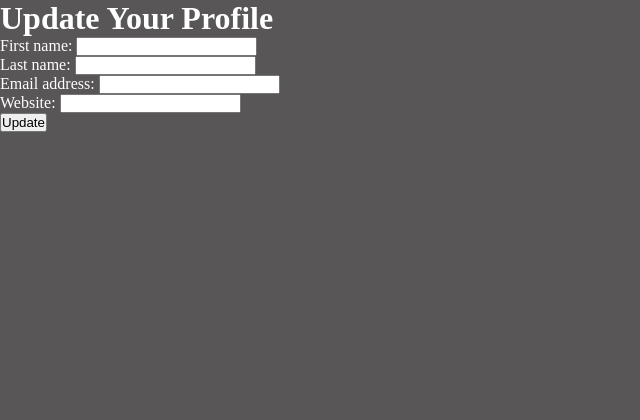
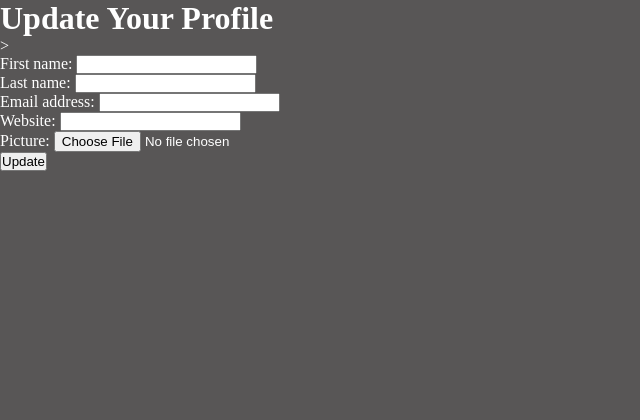
Before and after one commit to social-music/social-music, a Django app: page /rango/update-profile/ in a window 1280 px wide. Shown: the top 420 px of the page, without its empty margins (0-640 px from the left). Run offline with Django 3.2, Linux system fonts and the light colour scheme; a user stored in the database is signed in; parts of the project's set-up code (start-up, migrations or seed data) failed here and were passed over.

Commit message:
Profile Pictures Added

```diff
--- a/code/tango_with_django_project/rango/forms.py
+++ b/code/tango_with_django_project/rango/forms.py
@@ -12,7 +12,7 @@ class UserForm(forms.ModelForm):
 class UserProfileForm(forms.ModelForm):
     class Meta:
         model = UserModel
-        fields = ('website',)
+        fields = ('website','picture')
 
 class UpdateUserForm(forms.ModelForm):
 	class Meta:
@@ -22,4 +22,4 @@ class UpdateUserForm(forms.ModelForm):
 class UpdateUserProfileForm(forms.ModelForm):
 	class Meta:
 		model = UserModel
-		fields = ('website',)
+		fields = ('website','picture')
--- a/code/tango_with_django_project/rango/models.py
+++ b/code/tango_with_django_project/rango/models.py
@@ -29,6 +29,9 @@ class Profile(verifiable):
 	website = models.URLField(blank=True)
 	ownedcontent = [] #ListField(models.ForeignKey('ContentModel'))
 	followers = [] #ListField(models.ForeignKey('UserModel'))
+
+	# Added ImageField for profile picture
+	picture = models.ImageField(upload_to='profile_images', blank=True, null=True)
 
 	#Unicode method
 	def __unicode__(self):
--- a/code/tango_with_django_project/rango/views.py
+++ b/code/tango_with_django_project/rango/views.py
@@ -43,6 +43,11 @@ def register(request):
             # This delays saving the model until we're ready to avoid integrity problems.
             profile = profile_form.save(commit=False)
             profile.user = user
+
+            # Did the user provide a profile picture?
+            # If so, we need to get it from the input form and put it in the UserProfile model.
+            if 'picture' in request.FILES:
+                profile.picture = request.FILES['picture']
 
             # Now we save the UserProfile model instance.
             profile.save()
--- a/code/tango_with_django_project/tango_with_django_project/settings.py
+++ b/code/tango_with_django_project/tango_with_django_project/settings.py
@@ -21,6 +21,11 @@ STATIC_PATH = os.path.join(BASE_DIR,'static')
 STATICFILES_DIRS = (
     STATIC_PATH,
 )
+
+# Needed to upload profile picture
+MEDIA_URL = '/media/'
+MEDIA_ROOT = os.path.join(BASE_DIR, 'media') # Absolute path to the media directory
+
 # Quick-start development settings - unsuitable for production
 # See https://docs.djangoproject.com/en/1.7/howto/deployment/checklist/
 
--- a/code/tango_with_django_project/tango_with_django_project/urls.py
+++ b/code/tango_with_django_project/tango_with_django_project/urls.py
@@ -1,5 +1,6 @@
 from django.conf.urls import patterns, include, url
 from django.contrib import admin
+from django.conf import settings
 
 urlpatterns = patterns('',
     # Examples:
@@ -7,5 +8,12 @@ urlpatterns = patterns('',
     # url(r'^blog/', include('blog.urls')),
 
     url(r'^admin/', include(admin.site.urls)),
-    url(r'^rango/', include('rango.urls')), # ADD THIS NEW TUPLE!
+    url(r'^rango/', include('rango.urls')), # ADD THIS NEW TUPLE
 )
+
+if settings.DEBUG:
+	urlpatterns += patterns(
+		'django.views.static',
+		(r'media/(?P<path>.*)',
+		'serve',
+		{'document_root': settings.MEDIA_ROOT}),)
--- a/code/tango_with_django_project/templates/rango/profile.html
+++ b/code/tango_with_django_project/templates/rango/profile.html
@@ -13,5 +13,8 @@
     <ul>
         <li>{{ user.email }}</li>
         <li>{{ user.profile.website }}</li>
+        {% if user.profile.picture %}
+        	<img src="{{ user.profile.picture.url }}" atl="Profile Picture" width="128" height="128" />
+        {% endif %}
     </ul>
 {% endblock %}
--- a/code/tango_with_django_project/templates/rango/register.html
+++ b/code/tango_with_django_project/templates/rango/register.html
@@ -13,7 +13,7 @@
         <a href="/rango/">Return to the homepage.</a><br />
         {% else %}
 
-        <form id="user_form" method="post" action="/rango/register/">
+        <form id="user_form" method="post" action="/rango/register/" enctype="multipart/form-data">
 
             {% csrf_token %}
 
--- a/code/tango_with_django_project/templates/rango/update-profile.html
+++ b/code/tango_with_django_project/templates/rango/update-profile.html
@@ -13,7 +13,7 @@
     		<p>Profile successfully updated!</p>
     	{% else %}
 
-	        <form id="user_form" method="post" action="/rango/update-profile/">
+	        <form id="user_form" method="post" action="/rango/update-profile/" enctype="multipart/form-data">>
 
 	            {% csrf_token %}
 
```
Also changed, not shown: code/tango_with_django_project/db.sqlite3, code/tango_with_django_project/media/profile_images/rango.jpg (added), code/tango_with_django_project/media/rango.jpg (added), code/tango_with_django_project/rango/migrations/0003_profile_picture.py (added), code/tango_with_django_project/rango/migrations/0004_auto_20150425_2152.py (added), code/tango_with_django_project/rango/migrations/0005_auto_20150425_2152.py (added), code/tango_with_django_project/rango/migrations/0006_auto_20150425_2156.py (added), code/tango_with_django_project/rango/migrations/0007_auto_20150425_2157.py (added).
